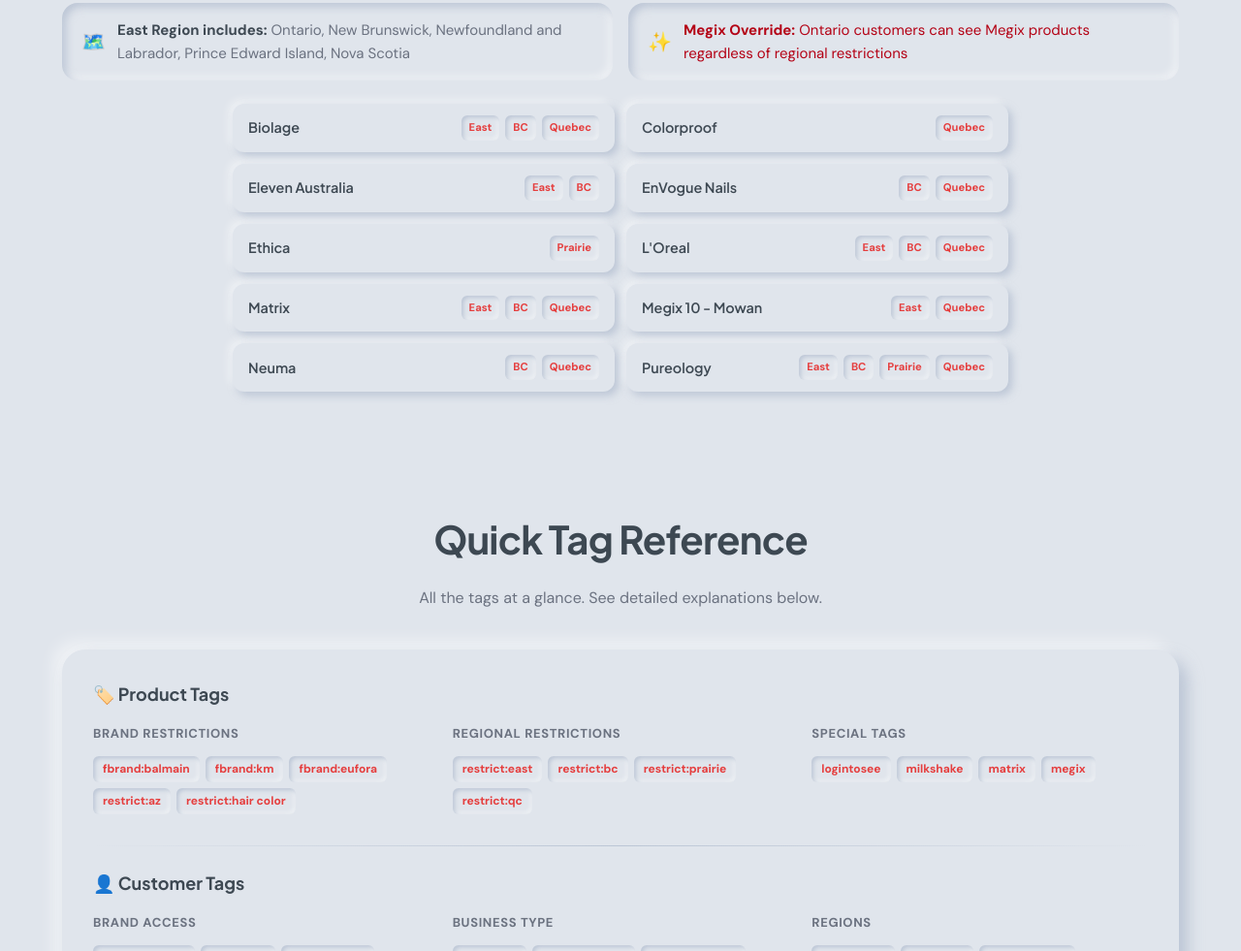
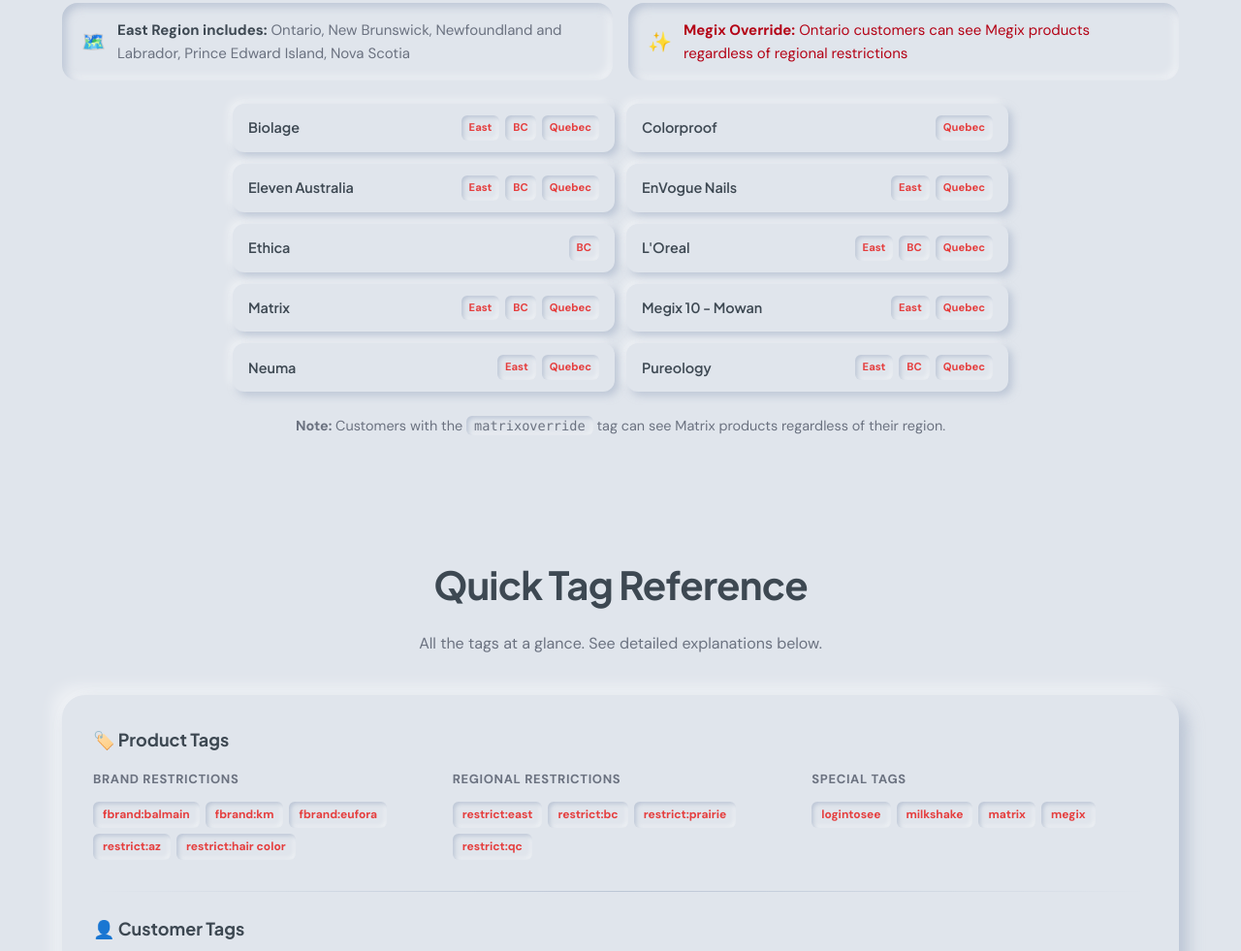
Before and after one commit to NACC96/ibss-restrictions-guide, a plain HTML site: page index.html in a window 1280 px wide. Shown: the part 978-1959 px from the top of the page at 97% size. Drawn offline with Linux system fonts and the light colour scheme.

Commit message:
Fix mobile header layout and correct region restrictions
- Fix mobile header so logo doesn't stretch to fill space
- Correct brand region restrictions:
  - Ethica: Prairie → BC
  - Eleven Australia: add missing Quebec
  - EnVogue Nails: BC → East
  - Neuma: BC → East
  - Pureology: remove incorrect Prairie
- Add note about matrixoverride tag exception

```diff
--- a/index.html
+++ b/index.html
@@ -651,6 +651,15 @@
 
         /* Mobile Responsive */
         @media (max-width: 768px) {
+            .header-inner {
+                justify-content: flex-start;
+                gap: 12px;
+            }
+
+            .mobile-menu-btn {
+                margin-left: auto;
+            }
+
             nav {
                 display: none;
                 position: absolute;
@@ -864,6 +873,22 @@
             gap: 12px;
             max-width: 800px;
             margin: 0 auto;
+        }
+
+        .brand-restrictions-note {
+            text-align: center;
+            margin-top: 24px;
+            font-size: 0.9rem;
+            color: var(--muted);
+        }
+
+        .brand-restrictions-note code {
+            background: var(--bg);
+            padding: 2px 8px;
+            border-radius: 6px;
+            font-family: 'SF Mono', Monaco, monospace;
+            font-size: 0.85rem;
+            box-shadow: inset 2px 2px 4px var(--shadow-dark), inset -2px -2px 4px var(--shadow-light);
         }
 
         .brand-item {
@@ -1073,19 +1098,20 @@
                         <div class="brand-item-regions">
                             <span class="region-tag">East</span>
                             <span class="region-tag">BC</span>
+                            <span class="region-tag">Quebec</span>
                         </div>
                     </div>
                     <div class="brand-item">
                         <div class="brand-item-name">EnVogue Nails</div>
                         <div class="brand-item-regions">
-                            <span class="region-tag">BC</span>
+                            <span class="region-tag">East</span>
                             <span class="region-tag">Quebec</span>
                         </div>
                     </div>
                     <div class="brand-item">
                         <div class="brand-item-name">Ethica</div>
                         <div class="brand-item-regions">
-                            <span class="region-tag">Prairie</span>
+                            <span class="region-tag">BC</span>
                         </div>
                     </div>
                     <div class="brand-item">
@@ -1114,7 +1140,7 @@
                     <div class="brand-item">
                         <div class="brand-item-name">Neuma</div>
                         <div class="brand-item-regions">
-                            <span class="region-tag">BC</span>
+                            <span class="region-tag">East</span>
                             <span class="region-tag">Quebec</span>
                         </div>
                     </div>
@@ -1123,11 +1149,12 @@
                         <div class="brand-item-regions">
                             <span class="region-tag">East</span>
                             <span class="region-tag">BC</span>
-                            <span class="region-tag">Prairie</span>
                             <span class="region-tag">Quebec</span>
                         </div>
                     </div>
                 </div>
+
+                <p class="brand-restrictions-note"><strong>Note:</strong> Customers with the <code>matrixoverride</code> tag can see Matrix products regardless of their region.</p>
             </div>
         </section>
 
```
